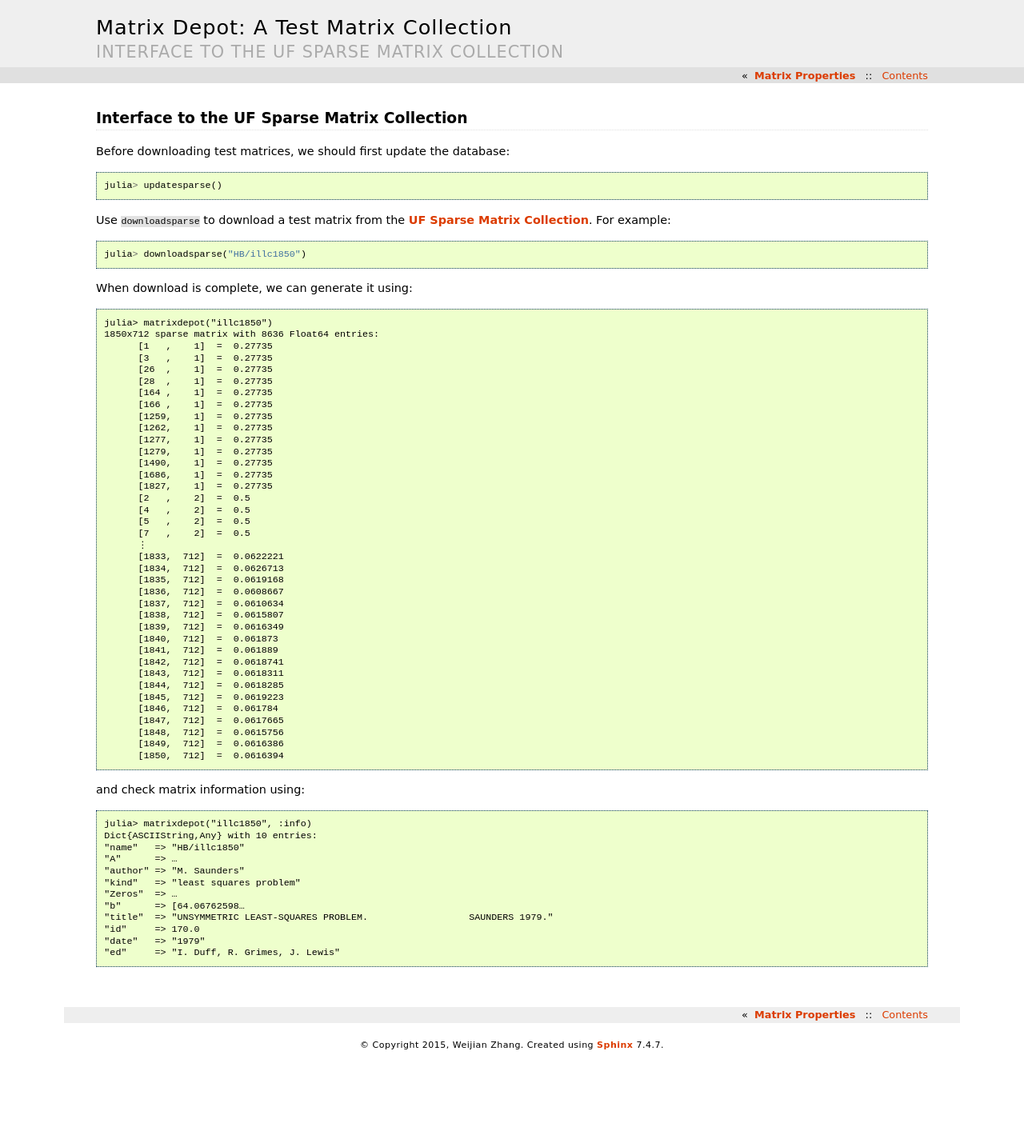
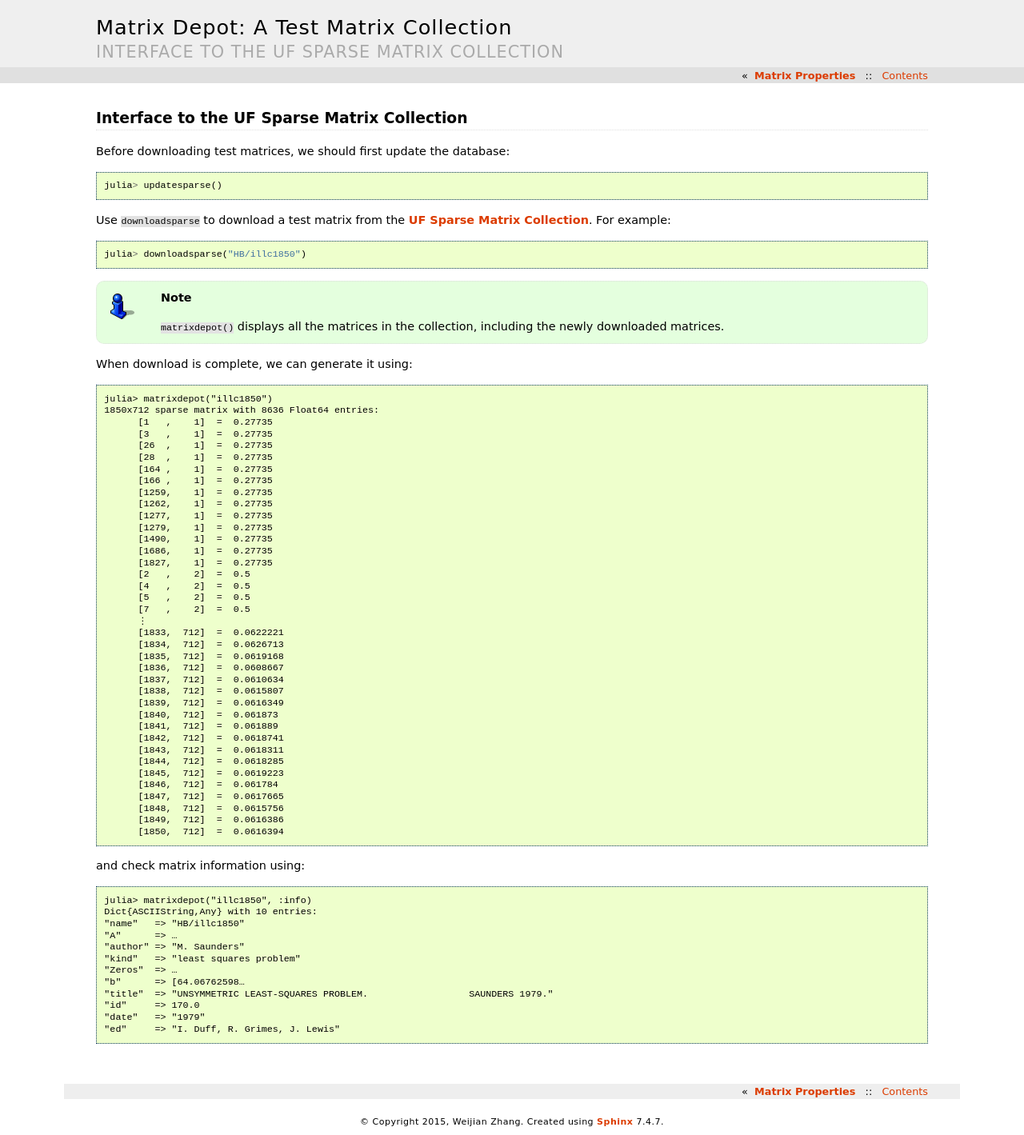
Before and after one commit to JuliaLinearAlgebra/MatrixDepot.jl, a Sphinx documentation site: the page built from doc/ufsparse.rst, in a window 1280 px wide. Shown: the whole page at 80% size. Built offline with Sphinx 7.4.7, drawn with Linux system fonts in a browser that asks for light colours; before the commit the page ends 1324 px from its top, so only the background shows below that.

Commit message:
add note for sparse matrix interface

```diff
--- a/doc/ufsparse.rst
+++ b/doc/ufsparse.rst
@@ -12,6 +12,11 @@ Use ``downloadsparse`` to download a test matrix from the
 For example::
 
   julia> downloadsparse("HB/illc1850")
+
+.. note::
+   ``matrixdepot()`` displays all the matrices in the collection,
+   including the newly downloaded matrices.
+
 
 When download is complete, we can generate it using::
 
```
